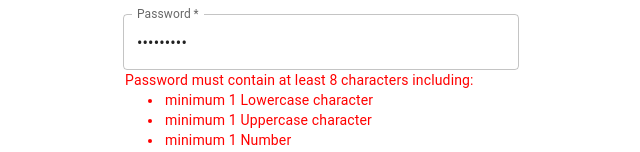
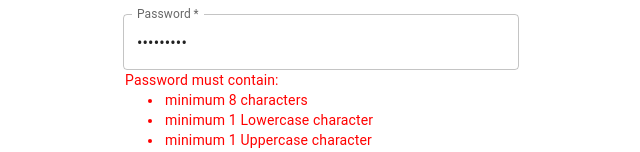
Before and after one commit to MuhammadShafaatKhan/BasicUserDashboard, a React (Vite) app in the folder FrontEnd/: page / in a window 1280 px wide. Both pictures are taken after typing "Sample", "Sample", "name@example.com", "Sample123" into the empty fields and a click on the button "SIGN UP". Shown: the part 322-474 px from the top of the page, without its empty margins (319-959 px from the left). Built offline with nearby package versions, Linux system fonts and the light colour scheme.

Commit message:
fix: better error message when password is weak

```diff
--- a/FrontEnd/src/components/ValidateField.jsx
+++ b/FrontEnd/src/components/ValidateField.jsx
@@ -26,9 +26,10 @@ function ValidateField({ email, phone,  password }) {
           sx={style}
           variant="body2"
         >
-          Password must contain at least 8 characters including:
+          Password must contain:
           </Typography>
           <Typography component="ul">
+            <Typography component="li"  variant="body2" sx={style}  >minimum 8 characters</Typography>
             <Typography component="li"  variant="body2" sx={style}  >minimum 1 Lowercase character</Typography>
             <Typography component="li" variant="body2" sx={style}  >minimum 1 Uppercase character</Typography>
             <Typography component="li" variant="body2" sx={style} >minimum 1 Number</Typography>
```
